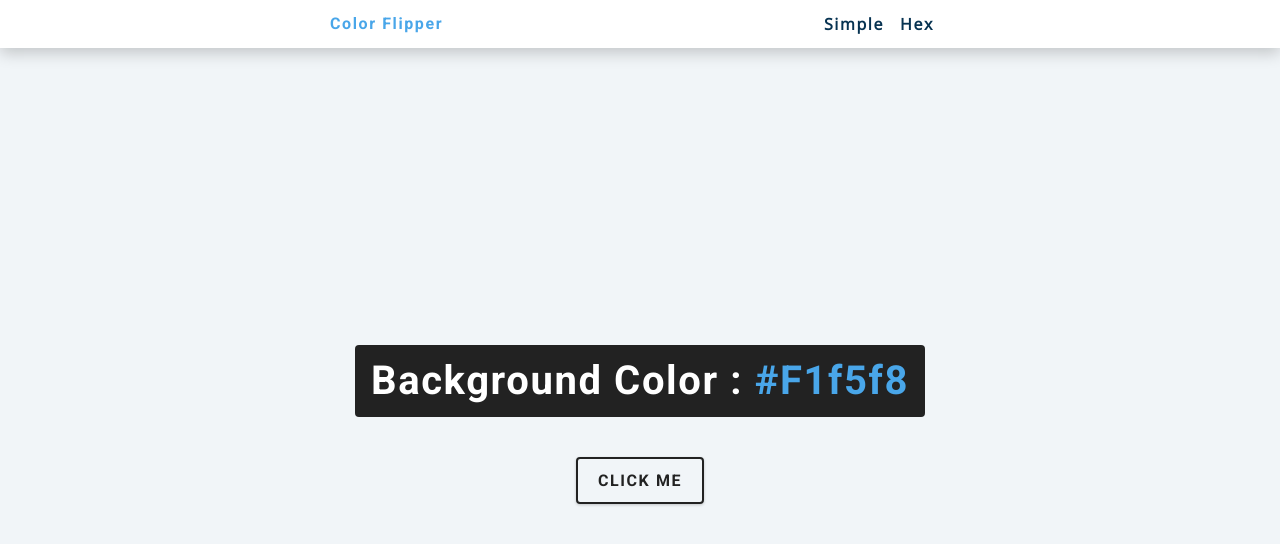
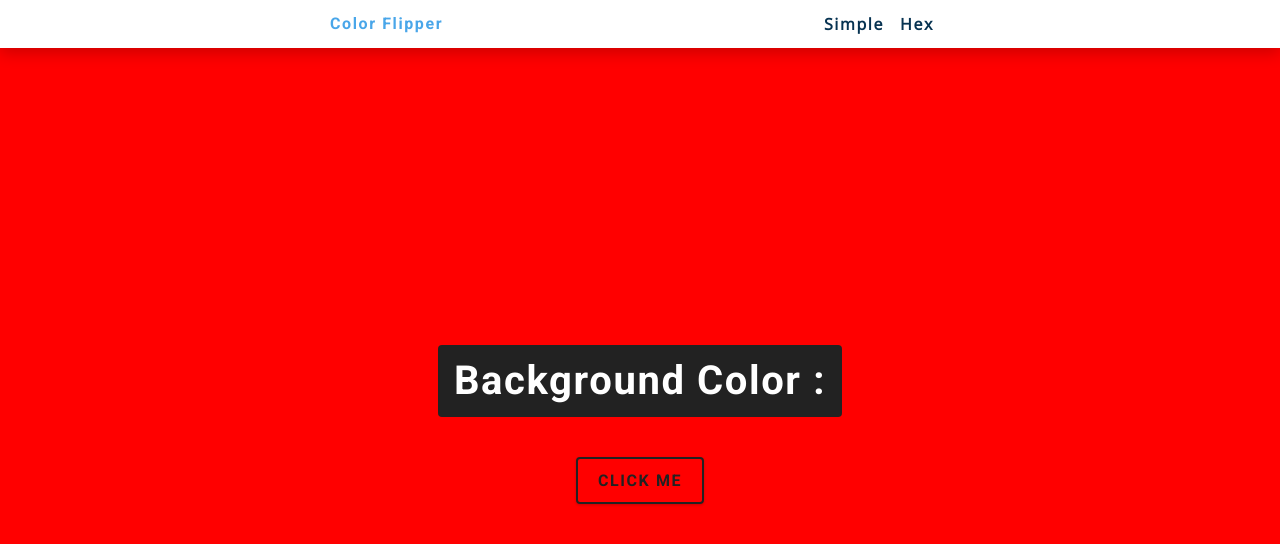
Before and after one commit to MulukenMekuriya/javascript-basic-projects, a plain HTML site: page 01-color-flipper/setup/index.html in a window 1280 px wide. Both pictures are taken after a click on the button "CLICK ME". Drawn offline with nearby package versions, Linux system fonts and the light colour scheme.

Commit message:
background color filpper js done, working on color text

```diff
--- a/01-color-flipper/setup/app.js
+++ b/01-color-flipper/setup/app.js
@@ -1,7 +1,15 @@
 const colors = ["green", "red", "rgba(133,122,200)", "#f15025"];
 
-const btn = document.getElementById("btn")
+const btn = document.getElementById("btn");
+const color = document.getElementById("color");
 
 btn.addEventListener("click", function(){
-    document.body.style.backgroundColor = colors[Math.random(colors.length)]
+const randomNumber = getRandomNumber();
+    document.body.style.backgroundColor = randomNumber;
+    color.textContent = colors[randomNumber]
+
 })
+
+function getRandomNumber(){
+   return colors[Math.floor(Math.random()*colors.length)];
+}
--- a/01-color-flipper/setup/index.html
+++ b/01-color-flipper/setup/index.html
@@ -20,7 +20,7 @@
     </nav>
     <main>
       <div class="container">
-        <h2>background color : <span class="color">#f1f5f8</span></h2>
+        <h2>background color : <span class="color" id="color">#f1f5f8</span></h2>
         <button class="btn btn-hero" id="btn">click me</button>
       </div>
     </main>
```
